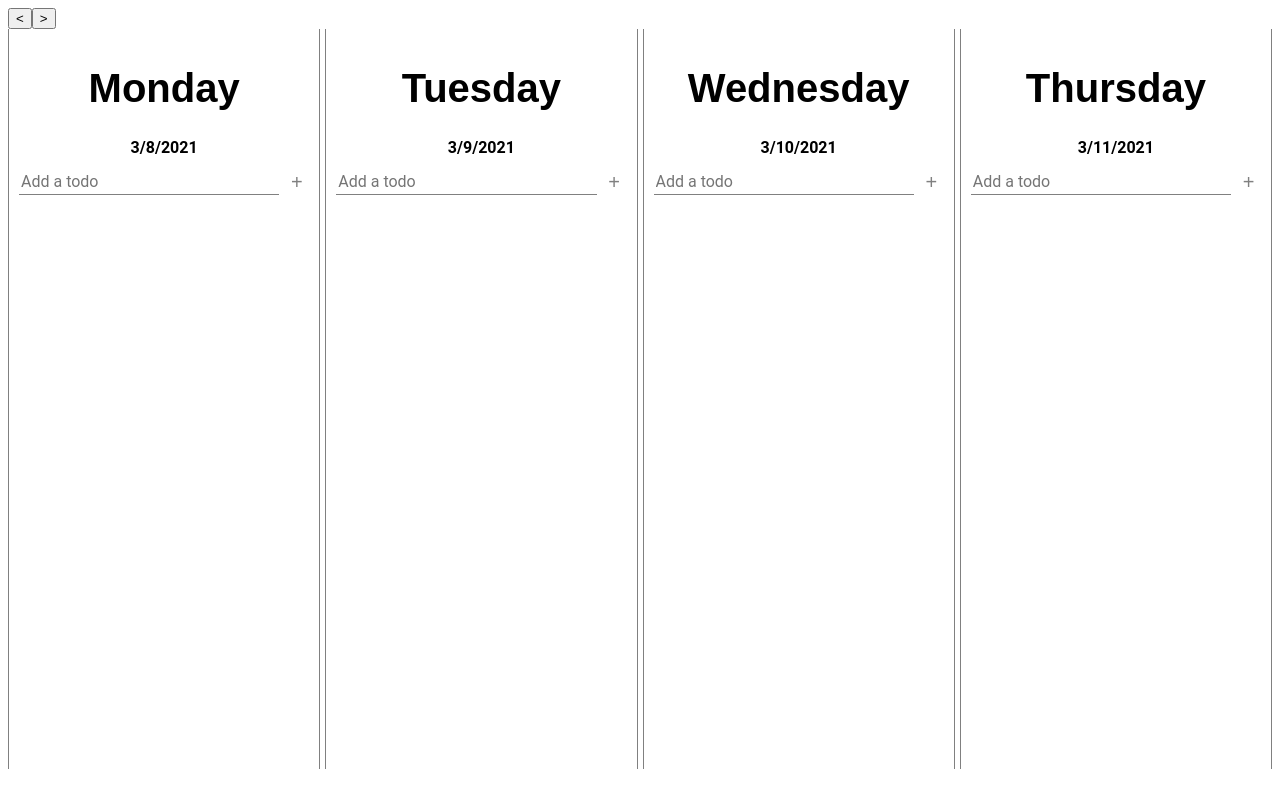
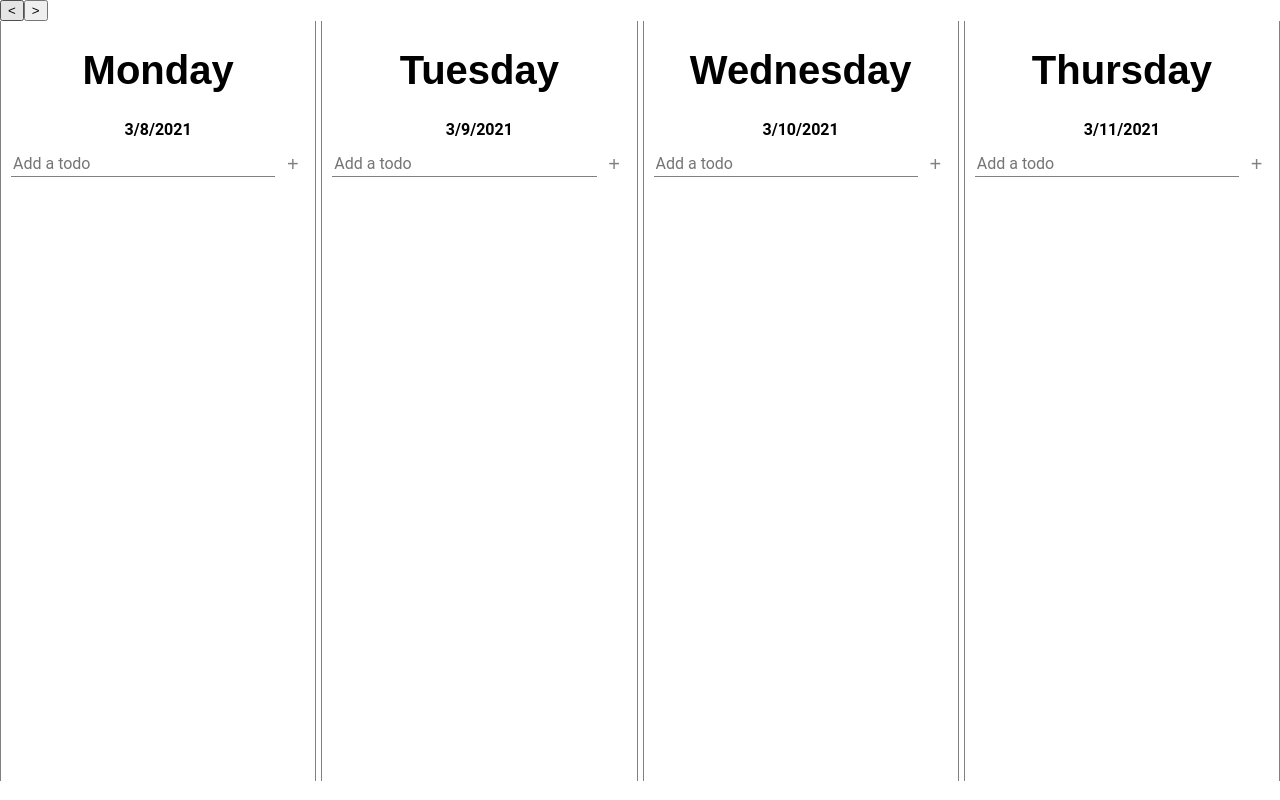
Before and after one commit to fotscode/todoApp, a React (Create React App) app: page / in a window 1280 px wide. Built offline with nearby package versions, Linux system fonts and the light colour scheme.

Commit message:
fix: fixed paddings and margins

```diff
--- a/src/App.css
+++ b/src/App.css
@@ -1,3 +1,10 @@
+html,
+body {
+    margin: 0;
+    padding: 0;
+    height: 100%;
+}
+
 .todo-row {
     display: flex;
     justify-content: space-between;
@@ -31,9 +38,9 @@
     gap: 10px;
     border-left: 1px solid gray;
     border-right: 1px solid gray;
-    padding: 10px;
+    padding: 0 10px;
     width: 25%;
-    min-height: 90vh;
+    height: 95vh;
 }
 
 #todo-container {
@@ -85,10 +92,6 @@ h2 {
     font-family: Roboto, sans-serif;
 }
 
-.edit-icon {
-    font-size: 17px;
-}
-
 .past {
     color: gray;
 }
```
